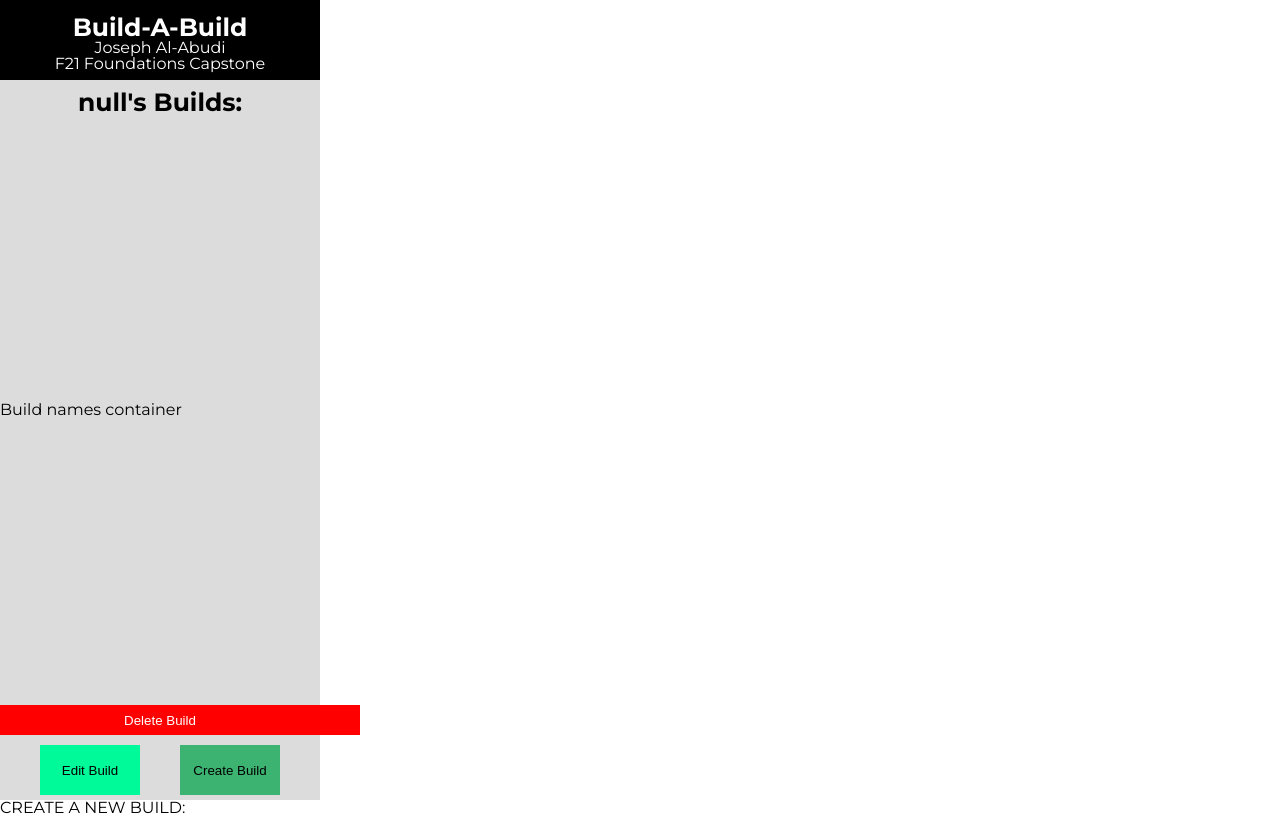
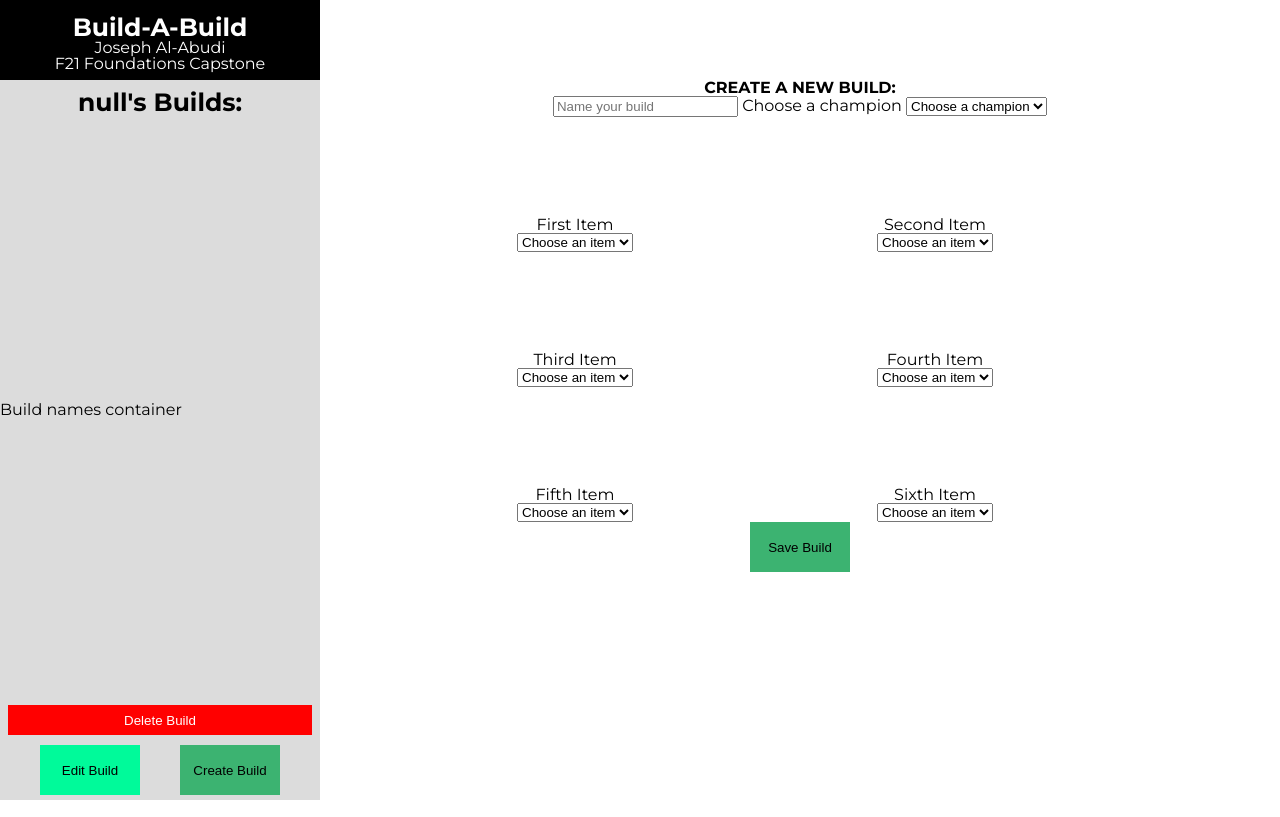
Before and after one commit to Jololio/build-a-build, a website: page public/buildPage.html in a window 1280 px wide. Drawn offline with nearby package versions, Linux system fonts and the light colour scheme; no server answers.

Commit message:
got dropdown functionality, css styling for buildPage, added endpoints to server, updated database

```diff
--- a/public/buildPage.css
+++ b/public/buildPage.css
@@ -40,7 +40,7 @@ body {
     align-items: center;
 }
 #delete_button {
-    width: 400px;
+    width: 95%;
     height: 30px;
     background-color: red;
     border: none;
@@ -72,3 +72,32 @@ body {
     padding-top: 10px;
     padding-bottom: 5px;
 }
+.editor_container {
+    width: 75%;
+    text-align: center;
+}
+.left2right_build {
+    display: flex;
+}
+.dropdown_container {
+    display: flex;
+    margin-top: 100px;
+    margin-left: 75px;
+    width: 75%;
+    justify-content: space-around;
+}
+.dropdown_container div {
+    display: flex;
+    flex-direction: column;
+    justify-content: center;
+    align-items: center;
+}
+.editor_container h1 {
+    font-weight: bold;
+}
+#save_button {
+    width: 100px;
+    height: 50px;
+    border: none;
+    background-color: mediumseagreen;
+}
--- a/public/buildPage.html
+++ b/public/buildPage.html
@@ -5,6 +5,7 @@
     <meta http-equiv="X-UA-Compatible" content="IE=edge" />
     <meta name="viewport" content="width=device-width, initial-scale=1.0" />
     <title>Build Page</title>
+    <script src="https://unpkg.com/axios/dist/axios.min.js"></script>
     <link rel="stylesheet" href="./reset.css" type="text/css" />
     <link rel="stylesheet" href="./buildPage.css" type="text/css" />
     <link
@@ -19,12 +20,10 @@
         <h2>Joseph Al-Abudi</h2>
         <h2>F21 Foundations Capstone</h2>
       </div>
-
-      <div class="user_builds_container">
+      <div class="left2right_build">
+        <div class="user_builds_container">
           <h1 id="username_header">userName's builds:</h1>
-          <section id="build_names_container">
-            Build names container
-          </section>
+          <section id="build_names_container">Build names container</section>
           <section id="buttons_container">
             <button id="delete_button">Delete Build</button>
             <div id="edit_create_buttons_container">
@@ -32,10 +31,67 @@
               <button id="create_button">Create Build</button>
             </div>
           </section>
-      </div>
+        </div>
 
-      <div class="editor_container">
-        <h1>CREATE A NEW BUILD:</h1>
+        <div class="editor_container">
+          <h1>CREATE A NEW BUILD:</h1>
+          <input id="build_name_input" placeholder="Name your build">
+          <label for="champions">Choose a champion</label>
+          <select name="champions" id="champions">
+            <option value="" style="display: none">Choose a champion</option>
+          </select>
+
+          <section class="dropdown_container">
+            <div>
+            <label for="item_dropdwn1">First Item</label>
+            <select name="item_dropdwn1" id="item_dropdwn1">
+              <option value="" style="display: none">Choose an item</option>
+            </select>
+            </div>
+
+            <div>
+            <label for="item_dropdwn2">Second Item</label>
+            <select name="item_dropdwn2" id="item_dropdwn2">
+              <option value="" style="display: none">Choose an item</option>
+            </select>
+          </div>
+          </section>
+
+          <section class="dropdown_container">
+            <div>
+            <label for="item_dropdwn3">Third Item</label>
+            <select name="item_dropdwn3" id="item_dropdwn3">
+              <option value="" style="display: none">Choose an item</option>
+            </select>
+            </div>
+
+            <div>
+            <label for="item_dropdwn4">Fourth Item</label>
+            <select name="item_dropdwn4" id="item_dropdwn4">
+              <option value="" style="display: none">Choose an item</option>
+            </select>
+            </div>
+          </section>
+
+          <section class="dropdown_container">
+            <div>
+            <label for="item_dropdwn5">Fifth Item</label>
+            <select name="item_dropdwn5" id="item_dropdwn5">
+              <option value="" style="display: none">Choose an item</option>
+            </select>
+            </div>
+
+            <div>
+            <label for="item_dropdwn6">Sixth Item</label>
+            <select name="item_dropdwn6" id="item_dropdwn6">
+              <option value="" style="display: none">Choose an item</option>
+            </select>
+          </div>
+          </section>
+
+
+          <button id="save_button" onclick="saveBuild()">Save Build</button>
+        </div>
       </div>
     </div>
     <script src="./buildPage.js"></script>
--- a/public/buildPage.js
+++ b/public/buildPage.js
@@ -1,3 +1,51 @@
 const usernameHeader = document.getElementById('username_header')
+let champDropdown = document.getElementById('champions')
+let dropdownArr = [document.getElementById('item_dropdwn1'), document.getElementById('item_dropdwn2'), document.getElementById('item_dropdwn3'), document.getElementById('item_dropdwn4'), document.getElementById('item_dropdwn5'), document.getElementById('item_dropdwn6')]
+let buildNamesContainer = document.getElementById('build_names_container')
+let buildNameInput = document.getElementById('build_name_input')
 
 usernameHeader.innerText = window.localStorage.getItem('username') + "'s Builds:"
+
+const getChampions = () => {
+    axios.get('http://localhost:9876/champions').then(res => {
+        res.data.forEach(champ => {
+            champDropdown.innerHTML +=(`
+            <option value='${champ.champion_id}' id='${champ.champ_name}'>
+            ${champ.champ_name}
+            </option>
+        `)
+        })
+    })
+}
+getChampions()
+const getItems = () => {
+    axios.get('http://localhost:9876/items').then(res => {
+        dropdownArr.forEach(dropdown => {
+            res.data.forEach(item => {
+                dropdown.innerHTML += (`
+                <option value='${item.item_id}' id='${item.item_id}'>${item.item_name}</option>
+                `)
+            })
+        })
+    })
+}
+getItems()
+const saveBuild = () => {
+    let body= {
+        buildName: buildNameInput.value,
+        userId: window.localStorage.getItem('userId'),
+        champion: champDropdown.value,
+        items: [
+            dropdownArr[0].value,
+            dropdownArr[1].value,
+            dropdownArr[2].value,
+            dropdownArr[3].value,
+            dropdownArr[4].value,
+            dropdownArr[5].value
+        ]
+    }
+    console.log(body)
+    axios.post('http://localhost:9876/create-build', body).then(res => {
+        console.log(res)
+    })
+}
--- a/public/loginPage.js
+++ b/public/loginPage.js
@@ -14,5 +14,6 @@ login_form.addEventListener('submit', (e) => {
     e.preventDefault()
 
     window.localStorage.setItem('username', usernameInput.value)
+    window.localStorage.setItem('userId', 1)
     window.location.href = './buildPage.html'
 })
```
Also changed, not shown: server/controller.js (+21 -18 lines), server/index.js (+29 -0 lines), server/seed.js (+16 -3 lines).
